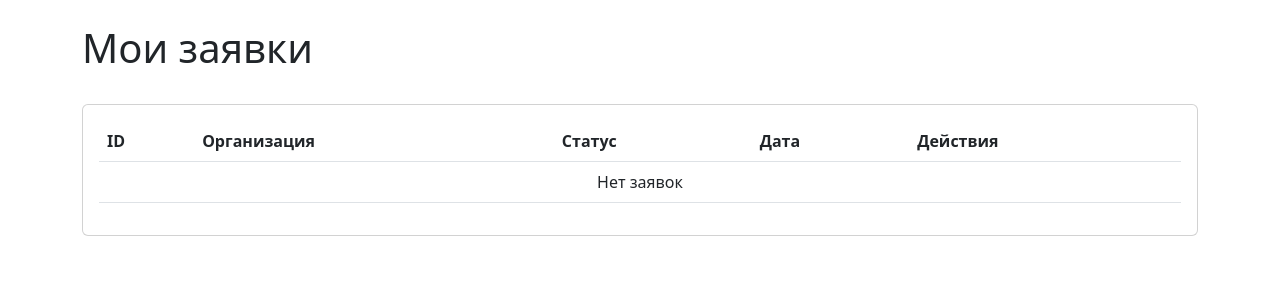
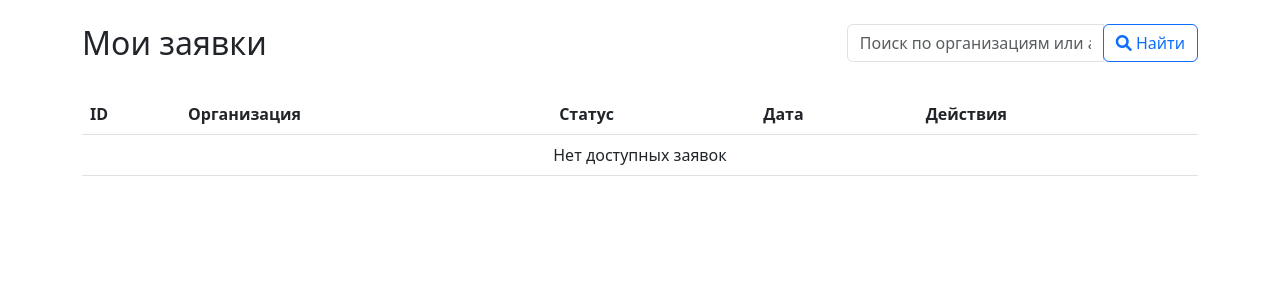
Before and after one commit to selmeshkada/mysite, a Django app: page /blog/applications/ in a window 1280 px wide. Shown: the part 56-356 px from the top of the page. Run offline with Django 5.2, Linux system fonts and the light colour scheme; the visitor is signed in with stand-in values (Sample User, id 1); parts of the project's set-up code (start-up, migrations or seed data) failed here and were passed over.

Commit message:
build(поиск): add

```diff
--- a/blog/templates/blog/application_list.html
+++ b/blog/templates/blog/application_list.html
@@ -1,48 +1,30 @@
 {% extends "blog/base.html" %}
 
-{% block title %}Мои заявки{% endblock %}
-
 {% block content %}
-<div class="d-flex justify-content-between align-items-center mb-4">
-    <h1>Мои заявки</h1>
-    {% if user.role == 'Организация' %}
-        <a href="{% url 'blog:application-create' %}" class="btn btn-success">Создать заявку</a>
-    {% endif %}
+<!-- Добавьте этот блок с поиском -->
+<div class="d-flex justify-content-between mb-4">
+    <h2>Мои заявки</h2>
+    <form method="get" class="form-inline">
+        <div class="input-group">
+            <input type="text"
+                   name="q"
+                   class="form-control"
+                   placeholder="Поиск по организациям или аудиторам"
+                   value="{{ request.GET.q }}">
+            <div class="input-group-append">
+                <button class="btn btn-outline-primary" type="submit">
+                    <i class="fas fa-search"></i> Найти
+                </button>
+                {% if request.GET.q %}
+                <a href="{% url 'blog:application-list' %}" class="btn btn-outline-secondary">
+                    <i class="fas fa-times"></i> Сбросить
+                </a>
+                {% endif %}
+            </div>
+        </div>
+    </form>
 </div>
 
-<div class="card">
-    <div class="card-body">
-        {% include "blog/partials/application_table.html" %}
-    </div>
-</div>
+{% include 'blog/partials/application_table.html' %}
 
-{% if is_paginated %}
-    <nav class="mt-4">
-        <ul class="pagination">
-            {% if page_obj.has_previous %}
-                <li class="page-item">
-                    <a class="page-link" href="?page={{ page_obj.previous_page_number }}">Назад</a>
-                </li>
-            {% endif %}
-
-            {% for num in page_obj.paginator.page_range %}
-                {% if page_obj.number == num %}
-                    <li class="page-item active">
-                        <a class="page-link" href="?page={{ num }}">{{ num }}</a>
-                    </li>
-                {% elif num > page_obj.number|add:'-3' and num < page_obj.number|add:'3' %}
-                    <li class="page-item">
-                        <a class="page-link" href="?page={{ num }}">{{ num }}</a>
-                    </li>
-                {% endif %}
-            {% endfor %}
-
-            {% if page_obj.has_next %}
-                <li class="page-item">
-                    <a class="page-link" href="?page={{ page_obj.next_page_number }}">Вперед</a>
-                </li>
-            {% endif %}
-        </ul>
-    </nav>
-{% endif %}
 {% endblock %}
--- a/blog/templates/blog/base.html
+++ b/blog/templates/blog/base.html
@@ -5,6 +5,7 @@
     <meta name="viewport" content="width=device-width, initial-scale=1.0">
     <title>{% block title %}Аудиторская система{% endblock %}</title>
     <link href="https://cdn.jsdelivr.net/npm/bootstrap@5.3.0/dist/css/bootstrap.min.css" rel="stylesheet">
+    <link rel="stylesheet" href="https://cdnjs.cloudflare.com/ajax/libs/font-awesome/6.0.0-beta3/css/all.min.css">
     <style>
         .status-badge {
             padding: 5px 10px;
--- a/blog/templates/blog/partials/application_table.html
+++ b/blog/templates/blog/partials/application_table.html
@@ -3,7 +3,7 @@
         <thead>
             <tr>
                 <th>ID</th>
-                <th>{% if user.role == 'Организация' %}Аудитор{% else %}Организация{% endif %}</th>
+                <th>Организация</th>
                 <th>Статус</th>
                 <th>Дата</th>
                 <th>Действия</th>
@@ -13,13 +13,7 @@
             {% for app in applications %}
                 <tr>
                     <td>{{ app.id }}</td>
-                    <td>
-                        {% if user.role == 'Организация' %}
-                            {{ app.auditor_company.name }}
-                        {% else %}
-                            {{ app.organization.name }}
-                        {% endif %}
-                    </td>
+                    <td>{{ app.organization.name }}</td>
                     <td>
                         <span class="status-badge status-{{ app.status|lower }}">
                             {{ app.get_status_display }}
@@ -27,16 +21,63 @@
                     </td>
                     <td>{{ app.date|date:"Y.m.d" }}</td>
                     <td>
-                        <a href="{% url 'blog:application-detail' app.id %}" class="btn btn-sm btn-info">
+                        <a href="{% url 'blog:application-detail' app.id %}"
+                           class="btn btn-sm btn-outline-primary">
                             Просмотр
                         </a>
                     </td>
                 </tr>
             {% empty %}
                 <tr>
-                    <td colspan="5" class="text-center">Нет заявок</td>
+                    <td colspan="5" class="text-center">
+                        {% if search_query %}
+                            По вашему запросу "{{ search_query }}" ничего не найдено
+                        {% else %}
+                            Нет доступных заявок
+                        {% endif %}
+                    </td>
                 </tr>
             {% endfor %}
         </tbody>
     </table>
 </div>
+
+{% if is_paginated %}
+<nav>
+    <ul class="pagination justify-content-center">
+        {% if page_obj.has_previous %}
+            <li class="page-item">
+                <a class="page-link" href="?page=1&q={{ request.GET.q }}">Первая</a>
+            </li>
+            <li class="page-item">
+                <a class="page-link" href="?page={{ page_obj.previous_page_number }}&q={{ request.GET.q }}">
+                    &laquo;
+                </a>
+            </li>
+        {% endif %}
+
+        {% for num in page_obj.paginator.page_range %}
+            {% if page_obj.number == num %}
+                <li class="page-item active"><a class="page-link" href="#">{{ num }}</a></li>
+            {% elif num > page_obj.number|add:'-3' and num < page_obj.number|add:'3' %}
+                <li class="page-item">
+                    <a class="page-link" href="?page={{ num }}&q={{ request.GET.q }}">{{ num }}</a>
+                </li>
+            {% endif %}
+        {% endfor %}
+
+        {% if page_obj.has_next %}
+            <li class="page-item">
+                <a class="page-link" href="?page={{ page_obj.next_page_number }}&q={{ request.GET.q }}">
+                    &raquo;
+                </a>
+            </li>
+            <li class="page-item">
+                <a class="page-link" href="?page={{ page_obj.paginator.num_pages }}&q={{ request.GET.q }}">
+                    Последняя
+                </a>
+            </li>
+        {% endif %}
+    </ul>
+</nav>
+{% endif %}
--- a/blog/views.py
+++ b/blog/views.py
@@ -6,7 +6,7 @@ from .models import User, Organization, AuditorCompany, Application, Document, N
 from .forms import ApplicationForm, DocumentForm
 from django.db.models import Count, Q
 from django.contrib import messages
-
+from django.http import JsonResponse
 
 def home(request):
     context = {
@@ -30,6 +30,15 @@ class ApplicationListView(LoginRequiredMixin, ListView):
     paginate_by = 10
 
     def get_queryset(self):
+        query = self.request.GET.get('q')
+        base_queryset = Application.objects.all()
+
+        if query:
+            base_queryset = base_queryset.filter(
+                Q(organization__name__icontains=query) |
+                Q(auditor_company__name__icontains=query)
+            )
+
         if self.request.user.role == 'Организация':
             return Application.objects.filter(organization__user=self.request.user)
         elif self.request.user.role == 'Аудитор':
@@ -91,10 +100,12 @@ class NotificationListView(LoginRequiredMixin, ListView):
 
 @login_required
 def mark_notification_read(request, pk):
-    """Пометить одно уведомление как прочитанное"""
     notification = get_object_or_404(Notification, id=pk, user_to=request.user)
     notification.is_read = True
     notification.save()
+
+    if request.headers.get('x-requested-with') == 'XMLHttpRequest':
+        return JsonResponse({'status': 'success', 'notification_id': pk})
     return redirect('blog:notification-list')
 
 @login_required
@@ -128,10 +139,19 @@ class AuditorListView(ListView):
 
 class ApplicationSearchView(LoginRequiredMixin, ListView):
     template_name = 'blog/application_list.html'
+    context_object_name = 'applications'
+    paginate_by = 10
 
     def get_queryset(self):
-        query = self.request.GET.get('q')
-        return Application.objects.filter(
-            Q(organization__name__icontains=query) |
-            Q(auditor_company__name__icontains=query)
-        ).select_related('organization', 'auditor_company')
+        query = self.request.GET.get('q', '').strip()
+        if query:
+            return Application.objects.filter(
+                Q(organization__name__icontains=query) |
+                Q(auditor_company__name__icontains=query)
+            ).select_related('organization', 'auditor_company').order_by('-date')
+        return Application.objects.none()
+
+    def get_context_data(self, **kwargs):
+        context = super().get_context_data(**kwargs)
+        context['search_query'] = self.request.GET.get('q', '')
+        return context
```
Also changed, not shown: blog/templates/blog/home.html (+32 -4 lines).
